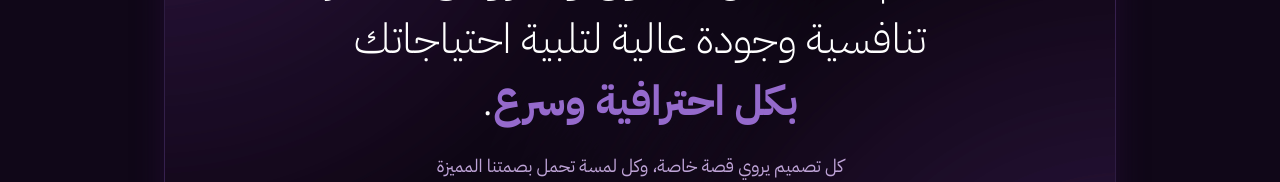
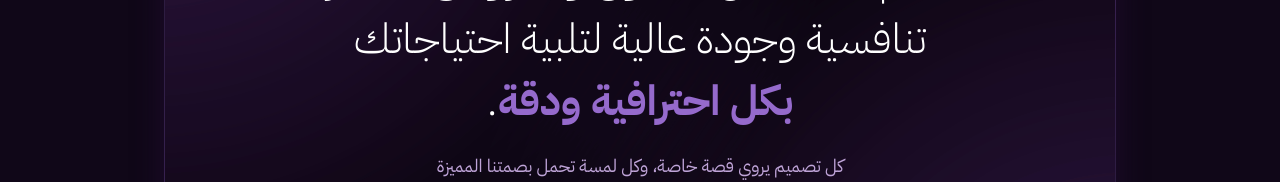
Before and after one commit to rwida-rbia/NR, a plain HTML site: page bost.html in a window 1280 px wide. Shown: the part 3328-3510 px from the top of the page. Drawn offline with nearby package versions, Linux system fonts and the light colour scheme; a web font is replaced by a local one.

Commit message:
bost.html

```diff
--- a/bost.html
+++ b/bost.html
@@ -220,7 +220,7 @@
         <i class="fa-brands fa-bluesky"></i>
 
         <h2>نقدّم لك أفضل <span class="white-c">الحلول والعروض</span> بأسعار تنافسية
-             وجودة عالية لتلبية احتياجاتك  <span class="main-c">بكل احترافية وسرع</span>.</h2>
+             وجودة عالية لتلبية احتياجاتك  <span class="main-c">بكل احترافية ودقة</span>.</h2>
         <p>كل تصميم يروي قصة خاصة، وكل لمسة تحمل بصمتنا المميزة</p>
 
         <a href="https://wa.me/967775310730">   <button class="btn">تواصل معنا  الآن</button></a>
@@ -425,4 +425,5 @@
 </script>
 
 </body>
+
 </html>
```
